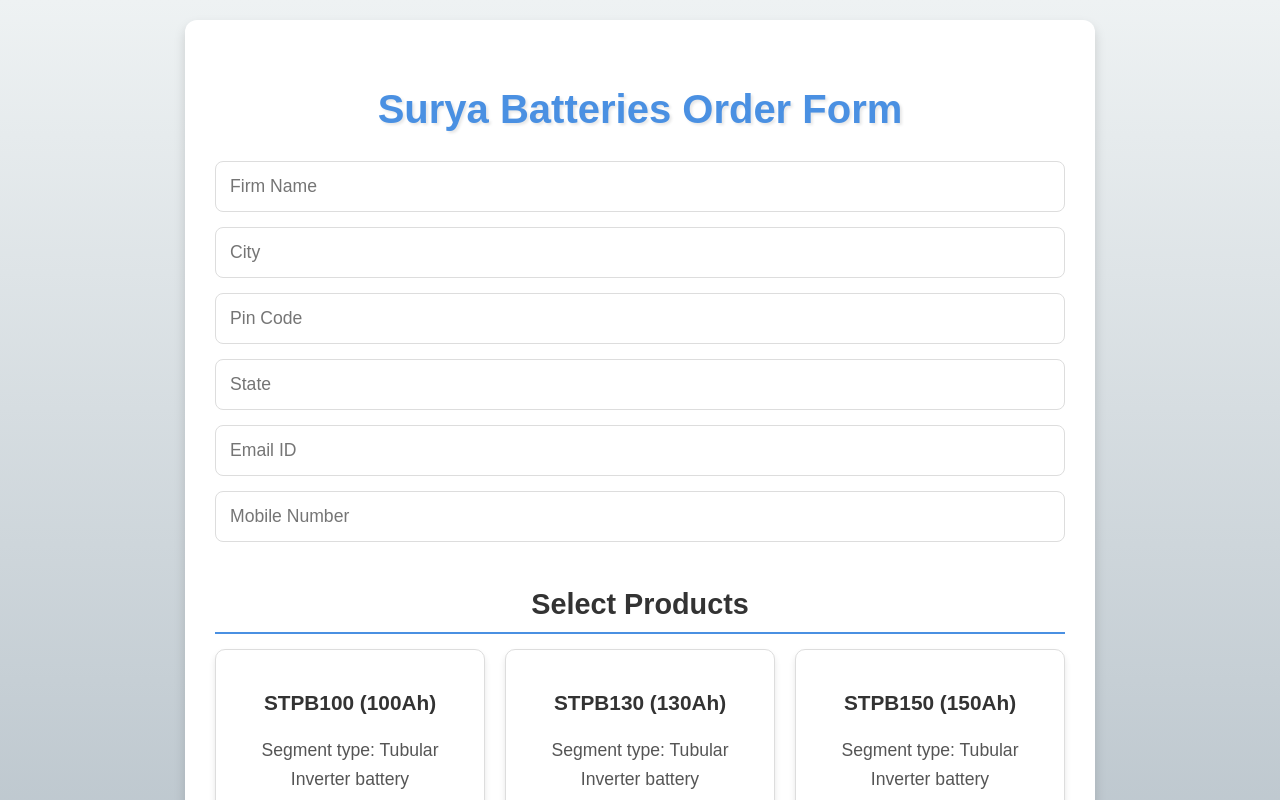
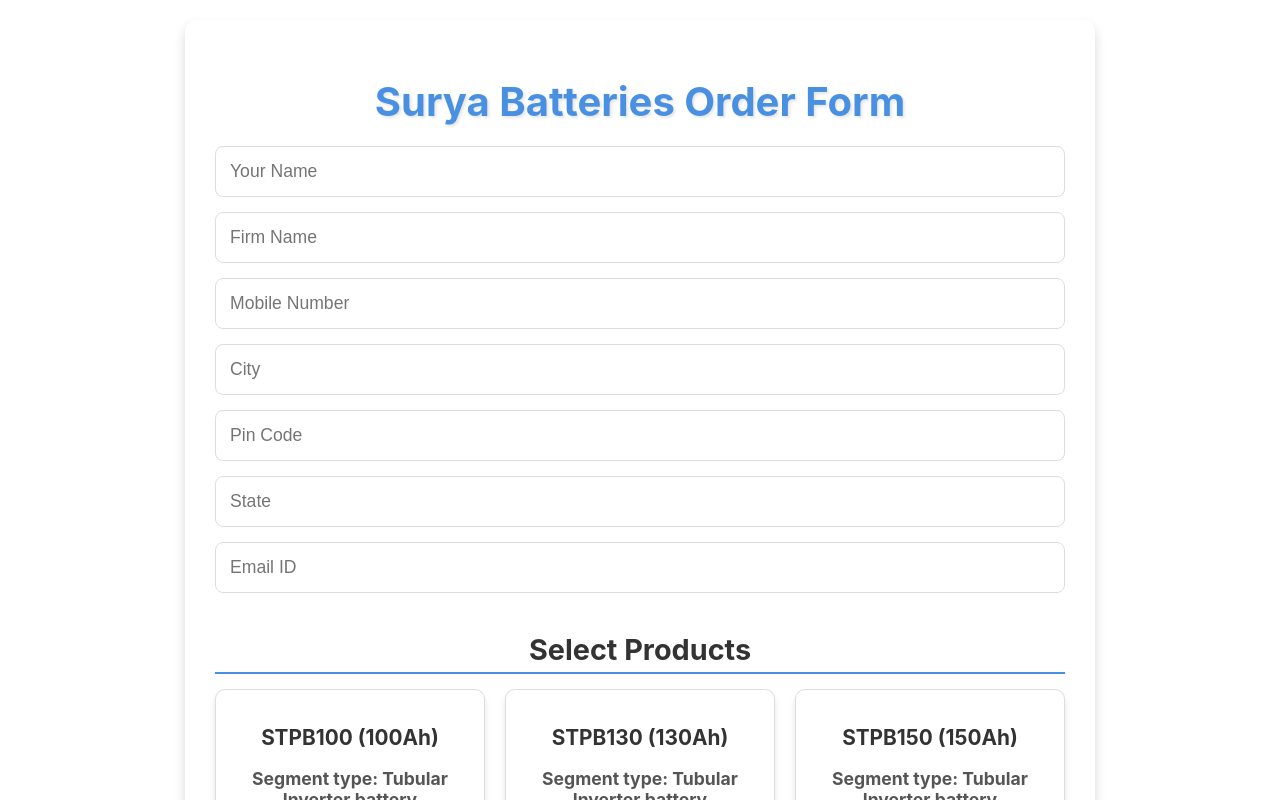
Before and after one commit to yuvrajpradhan/Orders, a React (Create React App) app in the folder product-order-app/: page / in a window 1280 px wide. Shown: the top 800 px of the page. Built offline with nearby package versions, Linux system fonts and the light colour scheme.

Commit message:
mandatory fields

```diff
--- a/product-order-app/src/App.css
+++ b/product-order-app/src/App.css
@@ -1,4 +1,4 @@
-/* General Styling */
+General Styling
 body {
   font-family: 'Poppins', sans-serif;
   margin: 0;
--- a/product-order-app/src/App.js
+++ b/product-order-app/src/App.js
@@ -18,12 +18,13 @@
   );
 
   const [formData, setFormData] = useState({
+    name: '',
     firmName: '',
+    mobileNumber: '',
     city: '',
     pinCode: '',
     state: '',
-    email: '',
-    mobileNumber: ''
+    email: ''
   });
 
   const [isSubmitting, setIsSubmitting] = useState(false);
@@ -40,7 +41,6 @@
       product.id === id ? { ...product, quantity: newValue } : product
     ));
   };
-
 
   const total = products.reduce((sum, product) => sum + (product.quantity * product.price), 0);
 
@@ -60,12 +60,13 @@
       'template_xhlfgdi',
       {
         to_email: 'yuvraj.pradhan.2004@gmail.com',
+        name: formData.name,
         firm_name: formData.firmName,
+        mobile_number: formData.mobileNumber,
         city: formData.city,
         pin_code: formData.pinCode,
         state: formData.state,
         from_email: formData.email,
-        mobile_number: formData.mobileNumber,
         order_details: orderedProducts.map(p => `${p.model} (${p.c20Ah}Ah) x${p.quantity}`).join(', '),
         total: `₹${total.toFixed(2)}`
       },
@@ -75,7 +76,7 @@
       setIsSubmitting(false);
       setSubmitted(true);
       setProducts(initialProducts.map(product => ({ ...product, quantity: 0 })));
-      setFormData({ firmName: '', city: '', pinCode: '', state: '', email: '', mobileNumber: '' });
+      setFormData({ name: '', firmName: '', mobileNumber: '', city: '', pinCode: '', state: '', email: '' });
 
       setTimeout(() => setSubmitted(false), 5000);
     })
@@ -98,21 +99,24 @@
       )}
 
       <form onSubmit={handleSubmit}>
+        <input type="text" name="name" placeholder="Your Name" value={formData.name} onChange={handleInputChange} required />
         <input type="text" name="firmName" placeholder="Firm Name" value={formData.firmName} onChange={handleInputChange} required />
-        <input type="text" name="city" placeholder="City" value={formData.city} onChange={handleInputChange} required />
-        <input type="text" name="pinCode" placeholder="Pin Code" value={formData.pinCode} onChange={handleInputChange} required />
-        <input type="text" name="state" placeholder="State" value={formData.state} onChange={handleInputChange} required />
-        <input type="email" name="email" placeholder="Email ID" value={formData.email} onChange={handleInputChange} required />
         <input type="text" name="mobileNumber" placeholder="Mobile Number" value={formData.mobileNumber} onChange={handleInputChange} required pattern="[0-9]{10}" title="Enter a valid 10-digit mobile number"/>
+        <input type="text" name="city" placeholder="City" value={formData.city} onChange={handleInputChange} />
+        <input type="text" name="pinCode" placeholder="Pin Code" value={formData.pinCode} onChange={handleInputChange} />
+        <input type="text" name="state" placeholder="State" value={formData.state} onChange={handleInputChange} />
+        <input type="email" name="email" placeholder="Email ID" value={formData.email} onChange={handleInputChange} />
 
         <h2>Select Products</h2>
         <div className="product-list">
           {products.map(product => (
             <div className="product-item" key={product.id}>
-              <h3>{product.model} ({product.c20Ah}Ah)</h3>
-              <p>Segment type: Tubular Inverter battery</p>
-              <p>Basic Price (GST 28% Additional) = ₹{product.price.toFixed(2)}</p>
-              <p>Warranty: {product.warranty}</p>
+              <strong>
+                <h3>{product.model} ({product.c20Ah}Ah)</h3>
+                <p>Segment type: Tubular Inverter battery</p>
+                <p>Basic Price (GST 28% Additional) = ₹{product.price.toFixed(2)}</p>
+                <p>Warranty: {product.warranty}</p>
+              </strong>
               <input type="number" min="0" value={product.quantity} onChange={(e) => handleQuantityChange(product.id, e.target.value)} />
             </div>
           ))}
```
